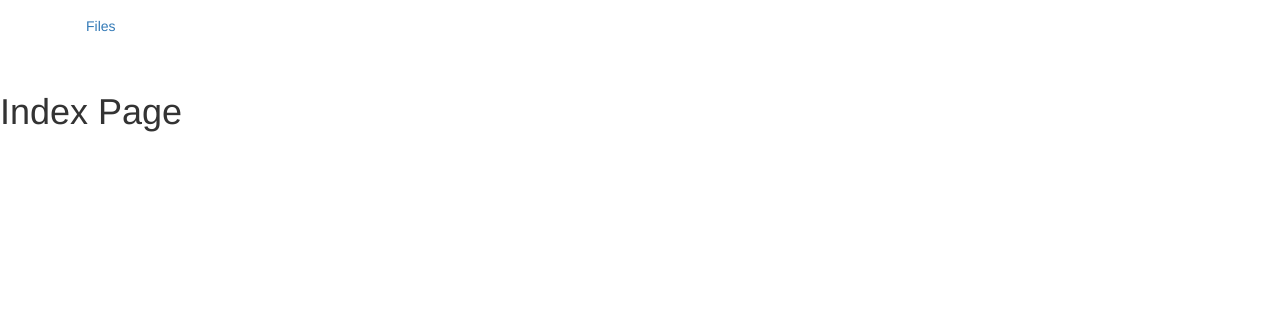
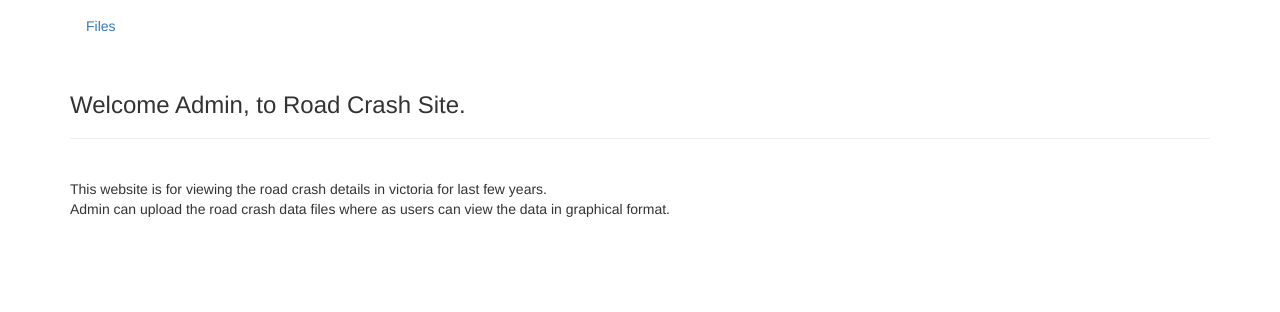
Before and after one commit to avishekhbharati/RoadCrashAus, a Flask app: template flask_server/templates/index.html in a window 1280 px wide. Shown: the top 312 px of the page. Run offline with Flask 2, Linux system fonts and the light colour scheme; the template is opened without the code that fills it, so the values that code supplies are empty; some libraries are stand-ins or nearby versions.

Commit message:
Updated endpoints. and file list location

```diff
--- a/flask_server/application.py
+++ b/flask_server/application.py
@@ -39,13 +39,12 @@ except Exception as e:
     sys.exit()
 
 
-@app.route('/index')
+@app.route('/')
 def index():
     return render_template('index.html')
 
 
-@app.route('/')
-@app.route('/files', methods=['GET', 'POST'])
+@app.route('/admin/files', methods=['GET', 'POST'])
 def files():
     my_bucket = get_bucket()
     summaries = my_bucket.objects.all()
@@ -124,7 +123,6 @@ def register():
         username = request.json['username']
         password = request.json['password']
 
-        print(username, ", ", password)
         password_hashed = PasswordHelper().hash_password(password)
 
         records = DbOperation(mysql).check_user_exists(username)
@@ -148,7 +146,6 @@ def login():
 
         #check if user exixts
         records = DbOperation(mysql).check_user_exists(username)
-        print(records)
         if records is None:
             return json.dumps(Response_Message(False, "User doesn't exist.").__dict__)
         else:
@@ -234,11 +231,10 @@ def all_files():
     return jsonify(payload)
 
 
-@app.route('/api/crashbyyear', methods=['POST', 'GET'])
+@app.route('/api/datayear', methods=['POST', 'GET'])
 def data_by_year():
     if request.method == 'POST' and 'year' in request.json:
         year = request.json['year']
-        print(year)
         records = DbOperation(mysql).get_records_for_year(year)
         return jsonify(records)
     else:
@@ -267,7 +263,6 @@ def data_by_region():
     else:
         records = DbOperation(mysql).get_records_region(None)
         #return json.dumps(records, cls=DecimalEncoder)
-        print(records)
         return jsonify(records)
 
 class DbOperation:
@@ -371,19 +366,15 @@ class DbOperation:
                 cursor.execute("SELECT YEAR(ACCIDENT_DATE) as _year, MONTH(ACCIDENT_DATE) as _month, COUNT(*) as _count FROM crashdetails WHERE YEAR(ACCIDENT_DATE) = %s GROUP BY _year, _month ORDER BY _year, _month ", (year_param,))
             results = cursor.fetchall()
 
-            print(results)
             payload = []
             content = {}
 
             year_match = 0
             for result in results:
-                print(result)
                 content = {'year': result['_year'], 'month': self.get_month(result['_month']), 'count': result['_count']}
                 payload.append(content)
                 content = {}
 
-            print("Payloaddddddddddddddddd")
-            print(payload)
             return payload
 
         except Exception as ex:
--- a/flask_server/templates/index.html
+++ b/flask_server/templates/index.html
@@ -2,5 +2,17 @@
 {% block title %}Dashboard{% endblock %}
 
 {% block content %}
-  <h1>Index Page</h1>
+<div class="container">
+  <h3>Welcome Admin, to Road Crash Site.</h3>
+  <hr>
+  <div>
+
+    <br>
+
+    <p>
+      This website is for viewing the road crash details in victoria for last few years. <br>
+      Admin can upload the road crash data files where as users can view the data in graphical format.
+    </p>
+  </div>
+</div>
 {% endblock %}
```
